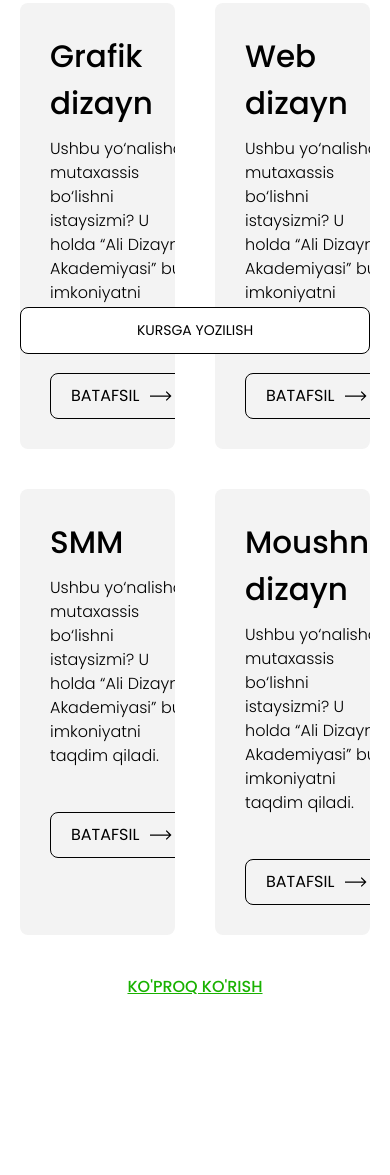
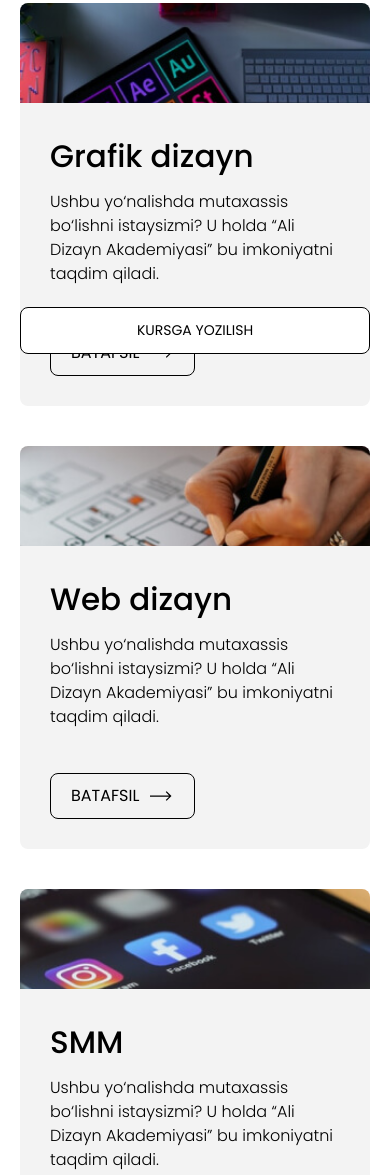
Before and after one commit to frontendtester/ali-design-academy, a plain HTML site: page index.html in a window 390 px wide. Shown: the part 470-1645 px from the top of the page. Before the commit the page ends 1489 px from the top, so only its background shows below. Drawn offline with Linux system fonts and the light colour scheme.

Commit message:
Make index-courses section responsive

```diff
--- a/css/styles.css
+++ b/css/styles.css
@@ -348,7 +348,7 @@ img {
 
 .index-course__img {
   width: 325px;
-  height: 303px;
+  height: 100%;
   object-fit: cover;
 }
 
@@ -399,6 +399,10 @@ only screen and (                min-resolution: 2dppx) {
   .hero__img {
     height: 600px;
   }
+
+  .index-course__img {
+    width: 200px;
+  }
 }
 
 @media only screen and (max-width: 1180px) {
@@ -418,6 +422,10 @@ only screen and (                min-resolution: 2dppx) {
 
   .hero__img {
     height: 400px;
+  }
+
+  .index-course__img {
+    width: 150px;
   }
 }
 
@@ -498,6 +506,28 @@ only screen and (                min-resolution: 2dppx) {
   }
 }
 
+@media only screen and (max-width: 950px) {
+  .index-course {
+    flex-direction: column-reverse;
+  }
+
+  .index-course__info {
+    flex-grow: 1;
+    display: flex;
+    flex-direction: column;
+    align-items: flex-start;
+  }
+
+  .index-course__arrow-button {
+    margin-top: auto;
+  }
+
+  .index-course__img {
+    width: 100%;
+    height: 150px;
+  }
+}
+
 @media only screen and (max-width: 650px) {
   .hero__content {
     max-width: 100%;
@@ -508,6 +538,24 @@ only screen and (                min-resolution: 2dppx) {
 
   .hero__img {
     display: none;
+  }
+
+  .index-courses-list {
+    margin-left: 0;
+    margin-bottom: 0;
+  }
+
+  .index-courses__item {
+    width: 100%;
+    margin-left: 0;
+  }
+
+  .index-courses__item:last-child {
+    margin-bottom: 0;
+  }
+
+  .index-course__img {
+    height: 100px;
   }
 }
 
--- a/index.html
+++ b/index.html
@@ -69,53 +69,53 @@
             <div class="index-course__info">
               <h3 class="index-course__title">Grafik dizayn</h3>
               <p class="index-course__description">Ushbu yo‘nalishda mutaxassis bo‘lishni istaysizmi? U holda “Ali Dizayn Akademiyasi” bu imkoniyatni taqdim qiladi.</p>
-              <a class="arrow-button" href="#">
+              <a class="index-course__arrow-button arrow-button" href="#">
                 <span class="arrow-button__inner">
                   <span class="arrow-button__text">Batafsil</span>
                   <svg class="arrow-button__icon" width="25" height="16" fill="none" xmlns="http://www.w3.org/2000/svg"><path d="m20.108 7.375-3.353-3.352.884-.884L22.5 8l-4.861 4.861-.884-.884 3.353-3.352H1v-1.25h19.108Z" fill="currentColor"/></svg>
                 </span>
               </a>
             </div>
-            <img class="index-course__img" src="img/course-graphic-design.jpg" alt="Adobe Suite logolar stol ustida" width="325" height="303" srcset="img/course-graphic-design.jpg 1x, img/course-graphic-design@2x.jpg 2x">
+            <img class="index-course__img" src="img/course-graphic-design.jpg" alt="Adobe Suite logolar stol ustida" width="325" height="303" srcset="img/course-graphic-design.jpg 1x, img/course-graphic-design@2x.png 2x">
           </li>
           <li class="index-courses__item index-course">
             <div class="index-course__info">
               <h3 class="index-course__title">Web dizayn</h3>
               <p class="index-course__description">Ushbu yo‘nalishda mutaxassis bo‘lishni istaysizmi? U holda “Ali Dizayn Akademiyasi” bu imkoniyatni taqdim qiladi.</p>
-              <a class="arrow-button" href="#">
+              <a class="index-course__arrow-button arrow-button" href="#">
                 <span class="arrow-button__inner">
                   <span class="arrow-button__text">Batafsil</span>
                   <svg class="arrow-button__icon" width="25" height="16" fill="none" xmlns="http://www.w3.org/2000/svg"><path d="m20.108 7.375-3.353-3.352.884-.884L22.5 8l-4.861 4.861-.884-.884 3.353-3.352H1v-1.25h19.108Z" fill="currentColor"/></svg>
                 </span>
               </a>
             </div>
-            <img class="index-course__img" src="img/course-web-design.jpg" alt="Qog'ozga wireframe chizilyapti" width="325" height="303" srcset="img/course-web-design.jpg 1x, img/course-web-design@2x.jpg 2x">
+            <img class="index-course__img" src="img/course-web-design.jpg" alt="Qog'ozga wireframe chizilyapti" width="325" height="303" srcset="img/course-web-design.jpg 1x, img/course-web-design@2x.png 2x">
           </li>
           <li class="index-courses__item index-course">
             <div class="index-course__info">
               <h3 class="index-course__title">SMM</h3>
               <p class="index-course__description">Ushbu yo‘nalishda mutaxassis bo‘lishni istaysizmi? U holda “Ali Dizayn Akademiyasi” bu imkoniyatni taqdim qiladi.</p>
-              <a class="arrow-button" href="#">
+              <a class="index-course__arrow-button arrow-button" href="#">
                 <span class="arrow-button__inner">
                   <span class="arrow-button__text">Batafsil</span>
                   <svg class="arrow-button__icon" width="25" height="16" fill="none" xmlns="http://www.w3.org/2000/svg"><path d="m20.108 7.375-3.353-3.352.884-.884L22.5 8l-4.861 4.861-.884-.884 3.353-3.352H1v-1.25h19.108Z" fill="currentColor"/></svg>
                 </span>
               </a>
             </div>
-            <img class="index-course__img" src="img/course-smm.jpg" alt="Adobe Suite logolar stol ustida" width="325" height="303" srcset="img/course-smm.jpg 1x, img/course-smm@2x.jpg 2x">
+            <img class="index-course__img" src="img/course-smm.jpg" alt="Adobe Suite logolar stol ustida" width="325" height="303" srcset="img/course-smm.jpg 1x, img/course-smm@2x.png 2x">
           </li>
           <li class="index-courses__item index-course">
             <div class="index-course__info">
               <h3 class="index-course__title">Moushn dizayn</h3>
               <p class="index-course__description">Ushbu yo‘nalishda mutaxassis bo‘lishni istaysizmi? U holda “Ali Dizayn Akademiyasi” bu imkoniyatni taqdim qiladi.</p>
-              <a class="arrow-button" href="#">
+              <a class="index-course__arrow-button arrow-button" href="#">
                 <span class="arrow-button__inner">
                   <span class="arrow-button__text">Batafsil</span>
                   <svg class="arrow-button__icon" width="25" height="16" fill="none" xmlns="http://www.w3.org/2000/svg"><path d="m20.108 7.375-3.353-3.352.884-.884L22.5 8l-4.861 4.861-.884-.884 3.353-3.352H1v-1.25h19.108Z" fill="currentColor"/></svg>
                 </span>
               </a>
             </div>
-            <img class="index-course__img" src="img/course-motion.jpg" alt="Aylanayotgan chiroqli narsa" width="325" height="303" srcset="img/course-motion.jpg 1x, img/course-motion@2x.jpg 2x">
+            <img class="index-course__img" src="img/course-motion.jpg" alt="Aylanayotgan chiroqli narsa" width="325" height="303" srcset="img/course-motion.jpg 1x, img/course-motion@2x.png 2x">
           </li>
         </ul>
 
```
